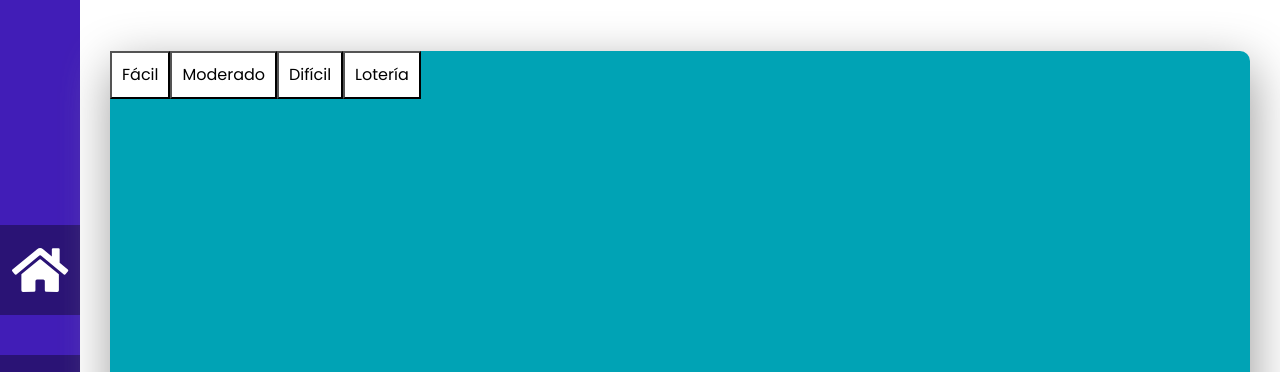
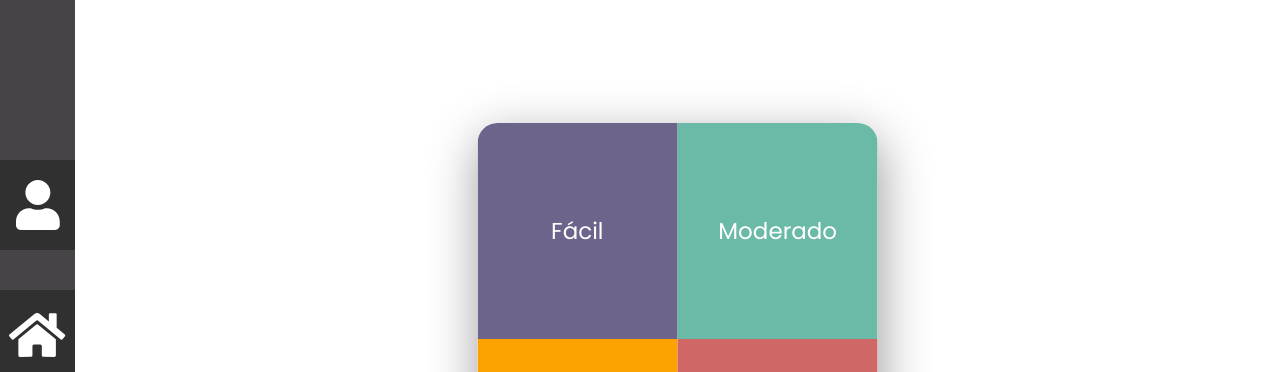
Before and after one commit to alexdr00/LogicGuess, a React app in the folder client/: page /game in a window 1280 px wide. Shown: the top 372 px of the page. Built offline with nearby package versions, Linux system fonts and the light colour scheme.

Commit message:
Fixed history bug. styled level selection box.

```diff
--- a/client/src/components/LevelButton.js
+++ b/client/src/components/LevelButton.js
@@ -3,7 +3,7 @@ import React from 'react';
 const LevelButton = (props) => {
   return (
     <button
-      className="levels-box__level-button"
+      className={`levels-box__level-button levels-box__level-button--${props.level}`}
       onClick={() => props.onClick(props.level)}
     >
       {props.buttonText}
--- a/client/src/containers/App.js
+++ b/client/src/containers/App.js
@@ -3,9 +3,10 @@ import { BrowserRouter, Route } from 'react-router-dom';
 
 // Components
 import Navbar from './NavbarContainer';
+import Game from './Game';
+import Profile from './Profile';
 import Home from '../components/Home';
 import Manual from '../components/Manual';
-import Game from './Game';
 import Footer from '../components/Footer';
 
 // Font awesome
@@ -22,6 +23,7 @@ class App extends Component {
           <Navbar></Navbar>
 
           <Route exact path="/" component={Home}/>
+          <Route exact path="/profile" component={Profile}/>
           <Route exact path="/manual" component={Manual} />
           <Route exact path="/game" component={Game}/>
 
--- a/client/src/containers/Game.js
+++ b/client/src/containers/Game.js
@@ -62,7 +62,7 @@ class Game extends Component {
   /**
    * Handles input when user types something in
    *
-   * @param {object} event - event specifications
+   * @param {object} event - Event
    * @param {int} index - Input placement
    */
   handleInputChange(event, index) {
--- a/client/src/containers/NavbarContainer.js
+++ b/client/src/containers/NavbarContainer.js
@@ -8,6 +8,12 @@ class Navbar extends Component {
   render() {
     return (
       <nav className="navigation">
+        <NavbarItem
+          icon="user"
+          cssModifier="profile"
+          itemName="Perfil"
+          route="/profile" />
+
         <NavbarItem
           icon="home"
           cssModifier="home"
--- /dev/null
+++ b/client/src/containers/Profile.js
@@ -0,0 +1,13 @@
+import React, { Component } from 'react';
+
+class Profile extends Component {
+  render() {
+    return (
+      <div className="main-content">
+
+      </div>
+    );
+  }
+}
+
+export default Profile;
--- a/client/src/stylesheets/abstracts/_variables.scss
+++ b/client/src/stylesheets/abstracts/_variables.scss
@@ -1,12 +1,14 @@
 // Colors
 $colorWhite: #fff;
-$navColor: #411db7;
-$footerColor: #29117a;
-$homeIconColor: #007EF7;
-$manualIconColor: #00A3B5;
-$playIconColor: #00CA9A;
+$navColor: rgb(70, 68, 70);
+$footerColor: darken($navColor, 10);
+$aquaColor: #6bbaa7;
+$sunshineColor: #fba100;
+$crimsonSkyColor: #cf6766;
+$lavenderColor: #6c648b;
 
 $lightGrayColor: #999;
 
 // Layout
-$sidebarWidth: 8rem;
+$sidebarWidth: 7.5rem;
+$footerHeight: 5rem;
--- a/client/src/stylesheets/components/_inputs-box.scss
+++ b/client/src/stylesheets/components/_inputs-box.scss
@@ -14,7 +14,7 @@
     padding: .5rem;
     border-radius: 5px;
     margin-right: 1rem;
-    border: 3px solid $homeIconColor;
+    border: 3px solid red;
     text-align: center;
     font-size: 2.5rem;
 
--- a/client/src/stylesheets/components/_levels-box.scss
+++ b/client/src/stylesheets/components/_levels-box.scss
@@ -1,11 +1,51 @@
 .levels-box {
-  border-radius: 10px;
-  background-color: $manualIconColor;
+  display: flex;
+  flex-direction: row;
+  flex-wrap: wrap;
+
+  border-radius: 20px;
   box-shadow: 2px 15px 50px $lightGrayColor;
+  width: 35%;
+  left: 50%;
+  transform: translateX(-50%);
+  overflow: hidden;
 
   &__level-button {
     padding: 10px;
+    width: 50%;
+    height: 50%;
+    flex: 1 50%;
     cursor: pointer;
     background-color: white;
+    border: none;
+    color: $colorWhite;
+    font-weight: 500;
+    font-size: 2.3rem;
+    transition: background-color .4s ease;
+
+    &--easy {
+      background-color: $lavenderColor;
+    }
+    &--moderate {
+      background-color: $aquaColor;
+    }
+    &--hard {
+      background-color: $sunshineColor;
+    }
+    &--lottery {
+      background-color: $crimsonSkyColor;
+    }
+    &--easy:hover {
+      background-color: darken($lavenderColor, 7);
+    }
+    &--moderate:hover {
+      background-color: darken($aquaColor, 7);
+    }
+    &--hard:hover {
+      background-color: darken($sunshineColor, 7);
+    }
+    &--lottery:hover {
+      background-color: darken($crimsonSkyColor, 7);
+    }
   }
 }
--- a/client/src/stylesheets/layout/_footer.scss
+++ b/client/src/stylesheets/layout/_footer.scss
@@ -2,7 +2,7 @@
   @include centerItems;
 
   width: 100%;
-  height: 5rem;
+  height: $footerHeight;
   text-align: center;
   color: $colorWhite;
   z-index: 1;
--- a/client/src/stylesheets/layout/_navbar.scss
+++ b/client/src/stylesheets/layout/_navbar.scss
@@ -15,11 +15,15 @@
     justify-content: center;
 
     width: 100%;
-    background-color: darken($navColor, 15);
+    background-color: darken($navColor, 8);
     margin: 2rem 0;
     height: 9rem;
     position: relative;
+
     // When the item is hovered, show tag
+    &--profile:hover .navigation__tag--profile {
+      left: 90%;
+    }
     &--home:hover .navigation__tag--home {
       left: 90%;
     }
@@ -31,14 +35,17 @@
     }
 
     // When the item is hovered, change its color
+    &--profile:hover .navigation__icon--profile {
+      color: $aquaColor;
+    }
     &--home:hover .navigation__icon--home {
-      color: $homeIconColor;
+      color: $lavenderColor;
     }
     &--manual:hover .navigation__icon--manual {
-      color: $manualIconColor;
+      color: $crimsonSkyColor;
     }
     &--play:hover .navigation__icon--play {
-      color: $playIconColor;
+      color: $sunshineColor;
     }
   }
 
@@ -46,6 +53,7 @@
     display: flex;
     align-items: center;
     justify-content: center;
+    flex-direction: column;
 
     position: absolute;
     width: 20rem;
@@ -55,35 +63,41 @@
     text-align: center;
     color: $colorWhite;
     border-radius: 6px;
-    transition: all .3s;
+    transition: all 0.3s;
     left: -200%;
     z-index: -1;
 
+    &--profile {
+      background-color: $aquaColor;
+    }
     &--home {
-      background-color: $homeIconColor;
+      background-color: $lavenderColor;
     }
     &--manual {
-      background-color: $manualIconColor;
+      background-color: $crimsonSkyColor;
     }
     &--play {
-      background-color: $playIconColor;
+      background-color: $sunshineColor;
     }
   }
 
   &__icon {
     font-size: 5rem;
-    transition: color .3s;
+    transition: color 0.3s;
     // Inactive
     color: $colorWhite;
 
+    &--profile--active > *:not(.navigation__tag) {
+      color: $aquaColor;
+    }
     &--home--active > *:not(.navigation__tag) {
-      color: $homeIconColor;
+      color: $lavenderColor;
     }
     &--manual--active > *:not(.navigation__tag) {
-      color: $manualIconColor;
+      color: $crimsonSkyColor;
     }
     &--play--active > *:not(.navigation__tag) {
-      color: $playIconColor;
+      color: $sunshineColor;
     }
   }
 }
--- a/client/src/stylesheets/pages/_game.scss
+++ b/client/src/stylesheets/pages/_game.scss
@@ -40,19 +40,17 @@
 .levels-box {
   position: absolute;
   z-index: 100;
-  left: 0;
-  right: 0;
   animation-duration: 1.5s;
 
   &--shown {
-    top: 5%;
-    bottom: 5%;
+    top: 15%;
+    bottom: 25%;
     animation-name: showLevelBox;
   }
 
   &--hidden {
-    top: -100%;
-    bottom: 100%;
+    top: -90%;
+    bottom: 120%;
     animation-name: hideLevelBox;
     animation-fill-mode: forwards;
   }
--- a/client/src/utils/addRecordToHistory.js
+++ b/client/src/utils/addRecordToHistory.js
@@ -6,7 +6,7 @@
  */
 const addRecordToHistory = (record, history) => {
   history = history.slice();
-  record = parseInt(record.join(''), 0);
+  record = record.join('');
   history.push(record);
 
   return history;
```
Also changed, not shown: client/src/components/SendAttemptsButton.js (added, +11 -0 lines), client/src/stylesheets/base/_animations.scss (+12 -12 lines), client/src/stylesheets/build/main.css.
